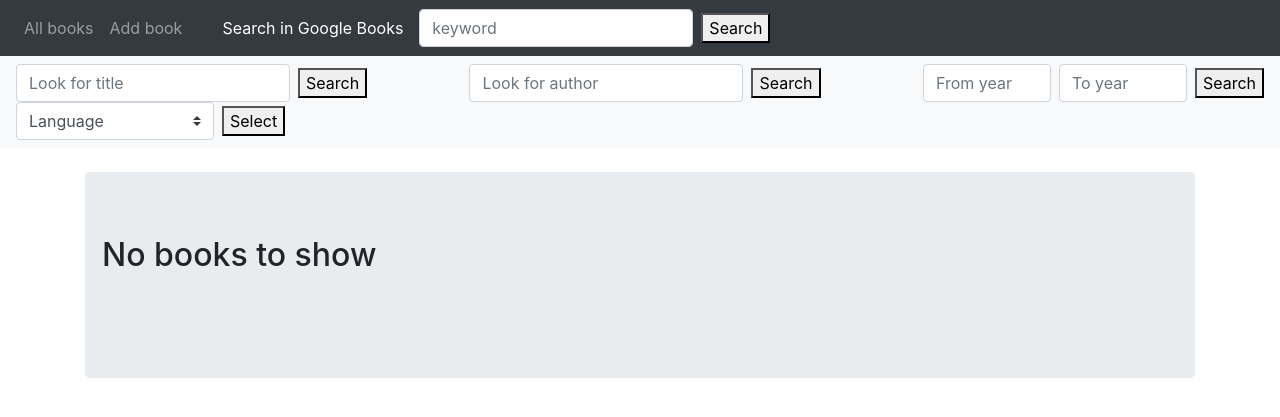
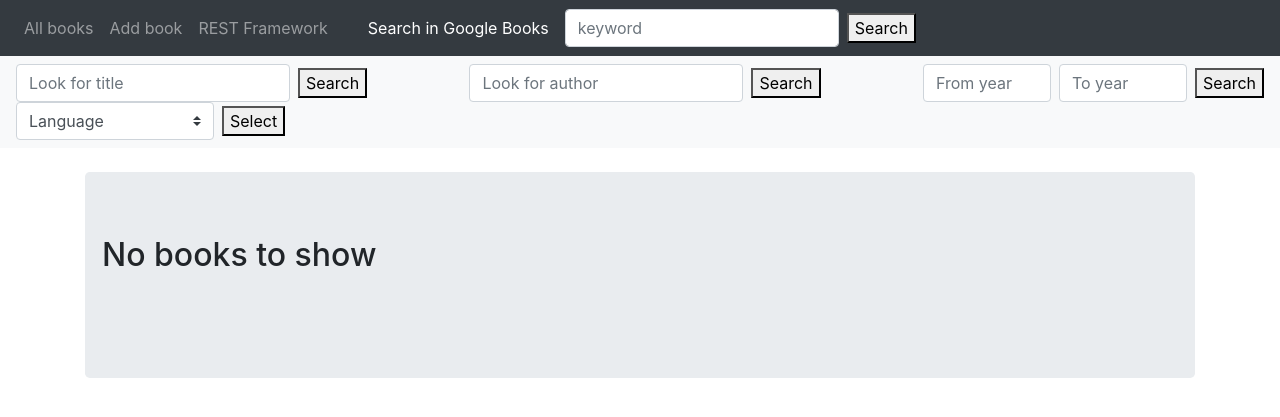
Before and after one commit to Mariga123/Tusome-Online, a Django app: page / in a window 1280 px wide. Shown: the top 417 px of the page. Run offline with Django 3.2, Linux system fonts and the light colour scheme; data that the repository does not hold is empty; some libraries are stand-ins or nearby versions.

Commit message:
create api link

```diff
--- a/books/templates/books/base.html
+++ b/books/templates/books/base.html
@@ -12,7 +12,7 @@
         <div class="navbar-nav">
             <a class="nav-item nav-link" href="{% url 'books:books_list' %}">All books</a>
             <a class="nav-item nav-link" href="{% url 'books:add_book' %}">Add book</a>
-            <!-- <a class="nav-item nav-link" href="/api/books">REST Framework</a> -->
+            <a class="nav-item nav-link" href="/api/books">REST Framework</a>
             <form class="form-inline" action="{% url 'books:googleapi' %}" method="GET" >
                 <label for="googleapi" style="color:white; padding-left: 2em; padding-right: 1em;">Search in Google Books</label>
                 <input class="form-control mr-sm-2" type="search"  name="Keyword" placeholder="keyword" id="googleapi">
```
